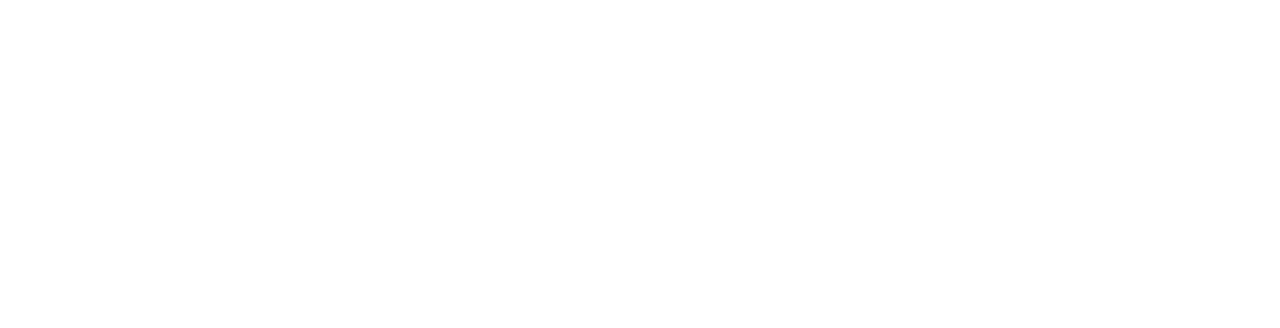
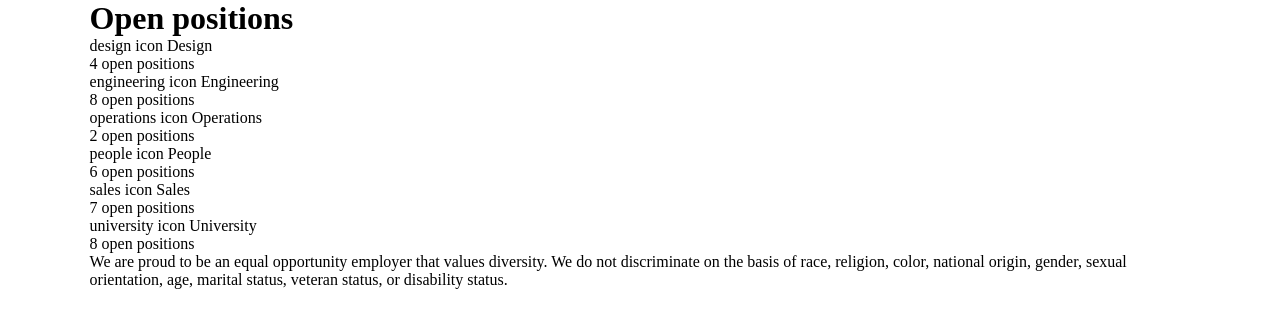
Before and after one commit to RubyMary18/Job-Board, a plain HTML site: page index.html in a window 1280 px wide. Drawn offline with Linux system fonts and the light colour scheme.

Commit message:
html structure

```diff
--- a/index.html
+++ b/index.html
@@ -17,7 +17,73 @@
       <header></header>
       <!--header section ends-->
       <!--main section start-->
-      <main></main>
+      <main>
+        <div class="wrapper">
+          <h1>Open positions</h1>
+          <ul>
+            <li>
+              <div class="head-info">
+                <span class="design-icon icon">design icon</span>
+                <span>Design</span>
+              </div>
+              <div class="open-positions-no">
+                <p>4 open positions</p>
+              </div>
+            </li>
+            <li>
+              <div class="head-info">
+                <span class="engineering-icon icon">engineering icon</span>
+                <span>Engineering</span>
+              </div>
+              <div class="open-positions-no">
+                <p>8 open positions</p>
+              </div>
+            </li>
+            <li>
+              <div class="head-info">
+                <span class="operations-icon icon">operations icon</span>
+                <span>Operations</span>
+              </div>
+              <div class="open-positions-no">
+                <p>2 open positions</p>
+              </div>
+            </li>
+            <li>
+              <div class="head-info">
+                <span class="people-icon icon">people icon</span>
+                <span>People</span>
+              </div>
+              <div class="open-positions-no">
+                <p>6 open positions</p>
+              </div>
+            </li>
+            <li>
+              <div class="head-info">
+                <span class="sales-icon icon">sales icon</span>
+                <span>Sales</span>
+              </div>
+              <div class="open-positions-no">
+                <p>7 open positions</p>
+              </div>
+            </li>
+            <li>
+              <div class="head-info">
+                <span class="university-icon icon">university icon</span>
+                <span>University</span>
+              </div>
+              <div class="open-positions-no">
+                <p>8 open positions</p>
+              </div>
+            </li>
+          </ul>
+          <p>
+            We are proud to be an equal opportunity employer that values
+            diversity. We do not discriminate on the basis of race, religion,
+            color, national origin, gender, sexual orientation, age, marital
+            status, veteran status, or disability status.
+          </p>
+        </div>
+      </main>
       <!--main section end-->
       <!--footer section start-->
       <footer></footer>
```
